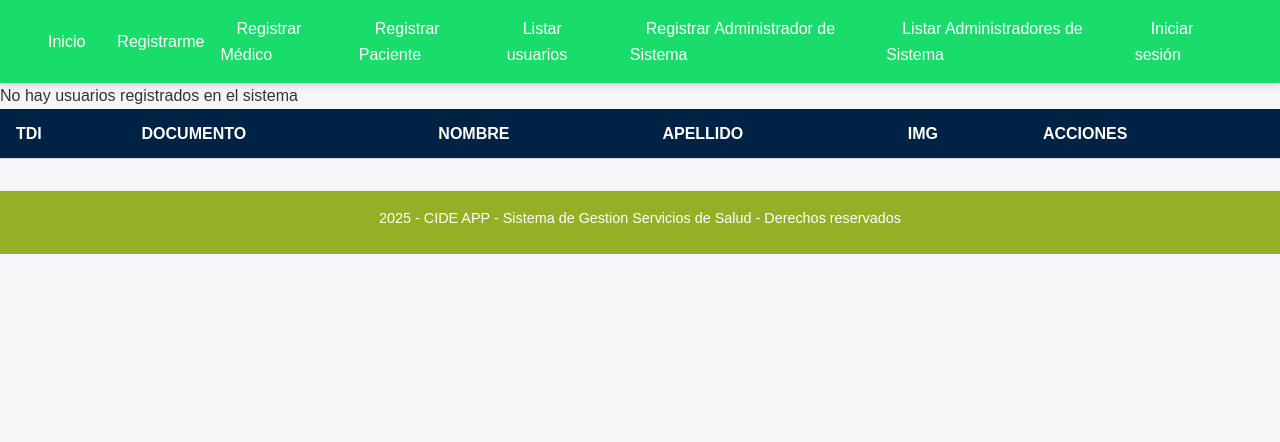
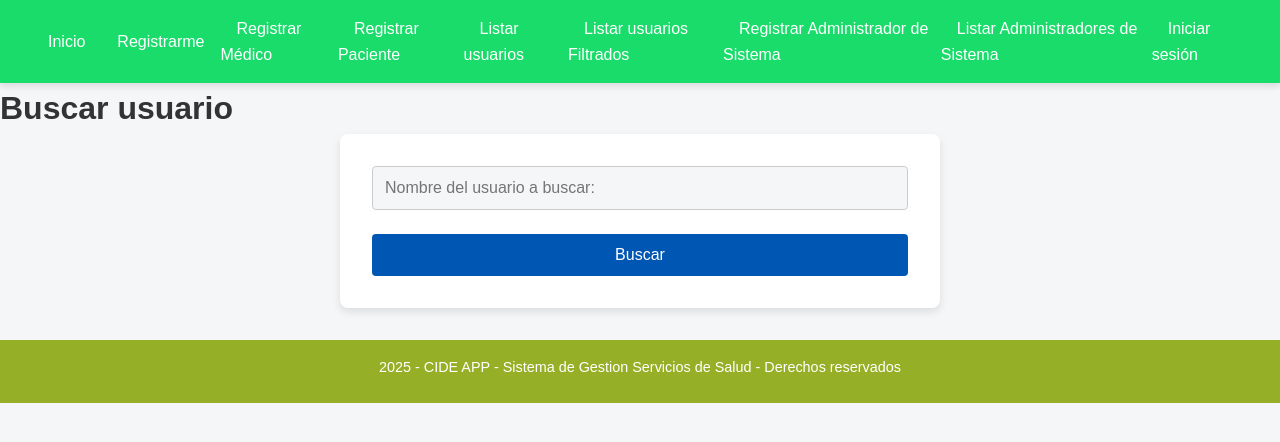
Before and after one commit to chdsistemas/gestion_medica, a Django app: page /usuario/listar/ in a window 1280 px wide. Shown: the top 442 px of the page. Run offline with Django 5.2, Linux system fonts and the light colour scheme; data that the repository does not hold is empty; parts of the project's set-up code (start-up, migrations or seed data) failed here and were passed over.

Commit message:
Commit enviando consultas filtradas por nombre de usuario y ordenamientos

```diff
--- a/gestion_medica/urls.py
+++ b/gestion_medica/urls.py
@@ -42,7 +42,8 @@ urlpatterns = [
 
     path('usuario/registrar/', registrar_usuario, name='registrar_usuario'),
     path('usuario/eliminar/<int:usuario_id>', eliminar_usuario, name='eliminar_usuario'),
-    path('usuario/listar/', listar_usuarios_filtrados, name='listar_usuarios'),
+    path('usuario/listar/', listar_usuarios_filtrados, name='listar_usuarios_filtrados'),
+    path('usuario/listar/', listar_usuarios, name='listar_usuarios'),
     path('usuario/actualizar/', actualizar_usuario, name='actualizar_usuario'),
     path('usuario/detallar/', detallar_usuario, name='detallar_usuario'),
     path('usuario/ver-perfil/', ver_perfil_usuario, name='perfil_usuario'),
--- a/medica_app/templates/administrador_s/insertar.html
+++ b/medica_app/templates/administrador_s/insertar.html
@@ -3,12 +3,12 @@
 {% load static %}
 
 {% block title %}
-    Registrar Administrador de Sistema
+    Registrar administrador de sistema
 {% endblock %}
 
 {% block content %}
 
-    <h1>Crear Administrador de Sistema</h1>
+    <h1>Registrar un administrador de sistema</h1>
     {% if messages %}
         {% for message in messages %}
             <p>{{ message }}</p>
--- a/medica_app/templates/base.html
+++ b/medica_app/templates/base.html
@@ -33,6 +33,7 @@
                     <li><a href="{% url 'registrar_medico' %}">Registrar Médico</a></li>
                     <li><a href="{% url 'registrar_paciente' %}">Registrar Paciente</a></li>
                     <li><a href="{% url 'listar_usuarios' %}">Listar usuarios</a></li>
+                    <li><a href="{% url 'listar_usuarios_filtrados' %}">Listar usuarios Filtrados</a></li>
                     <li><a href="{% url 'registrar_administrador_s' %}">Registrar Administrador de Sistema</a></li>
                     <li><a href="{% url 'listar_administradores_s' %}">Listar Administradores de Sistema</a></li>
 
--- a/medica_app/templates/medico/insertar.html
+++ b/medica_app/templates/medico/insertar.html
@@ -8,7 +8,7 @@
 
 {% block content %}
 
-    <h1>Crear medico en el sistema</h1>
+    <h1>Registrar un médico en el sistema</h1>
     {% if messages %}
         {% for message in messages %}
             <p>{{ message }}</p>
--- a/medica_app/templates/paciente/insertar.html
+++ b/medica_app/templates/paciente/insertar.html
@@ -8,7 +8,7 @@
 
 {% block content %}
 
-    <h1>Crear paciente en el sistema</h1>
+    <h1>Registrar un paciente en el sistema</h1>
     {% if messages %}
         {% for message in messages %}
             <p>{{ message }}</p>
--- /dev/null
+++ b/medica_app/templates/usuario/buscar.html
@@ -0,0 +1,37 @@
+{% extends 'base.html' %}
+
+{% load static %}
+
+{% block title %}
+    Buscar usuarios en el sistema
+{% endblock %}
+
+{% block content %}
+
+    <h1>Buscar usuario</h1>
+    {% if messages %}
+        {% for message in messages %}
+            <p>{{ message }}</p>
+        {% endfor %}
+    {% endif %}
+
+    <form method="GET" action="{% url 'listar_usuarios' %}"> <!--Método GET recomendado para solicitar datos del servidor-->
+        <!--GET a diferencia de POST no modifica datos en el servidor y no necesita un token-->
+        <input type="text" name="query" value="{{ request.GET.query }}" placeholder="Nombre del usuario a buscar:">
+        <button type="submit">Buscar</button>
+    </form>
+
+    {% if usuarios is not None %}
+        <h3>Resultados:</h3>
+        {% if usuarios %}
+            <ul>
+                {% for usuario in usuarios %}
+                    <li>{{ usuario.first_name }} {{ usuario.last_name }}</li>
+                {% endfor %}
+            </ul>
+        {% else %}
+            <p>No se encontraron usuarios con ese nombre.</p>
+        {% endif %}
+    {% endif %}
+
+{% endblock %}
--- a/medica_app/views.py
+++ b/medica_app/views.py
@@ -101,34 +101,24 @@ def actualizar_usuario(request):
 
 
 
-def listar_usuarios_ordenados(request):
+def listar_usuarios(request):
     usuarios = Usuario.objects.all().order_by('last_name')
     conteo = Usuario.objects.count()
     return render(request, 'usuario/listar.html', {'usuarios':usuarios, 'conteo': conteo})
 
 
-def listar_usuarios_coincidentes(request):
-    usuarios = Usuario.objects.all()
-    conteo = Usuario.objects.count()
-    return render(request, 'usuario/listar.html', {'usuarios':usuarios, 'conteo': conteo})
-
-
-def listar_usuarios_contiene_mayorque(request):
-    usuarios = Usuario.objects.all()
-    conteo = Usuario.objects.count()
-    return render(request, 'usuario/listar.html', {'usuarios':usuarios, 'conteo': conteo})
-
-
-def listar_usuarios_menorque(request):
-    usuarios = Usuario.objects.all()
-    conteo = Usuario.objects.count()
-    return render(request, 'usuario/listar.html', {'usuarios':usuarios, 'conteo': conteo})
-
 
 def listar_usuarios_filtrados(request):
-    usuarios = Usuario.objects.filter(fecha_nac__lte = '1960-01-01')
-    conteo = Usuario.objects.filter(fecha_nac__lte = '1960-01-01').count()
-    return render(request, 'usuario/listar.html', {'usuarios':usuarios, 'conteo': conteo})
+    query = request.GET.get('query', '').strip()  # Obtener y limpiar la consulta del usuario
+    usuarios = None  # Inicializar la variable usuarios
+
+    if query:  # Buscar solo si hay un valor escrito en el formulario
+        usuarios = Usuario.objects.filter(first_name__icontains = query)
+
+        if not usuarios:
+            messages.info(request, "No se encontraron usuarios con ese nombre.")  # Mensaje si no hay resultados
+
+    return render(request, 'usuario/buscar.html', {'usuarios': usuarios, 'query': query})
 
 
 
```
